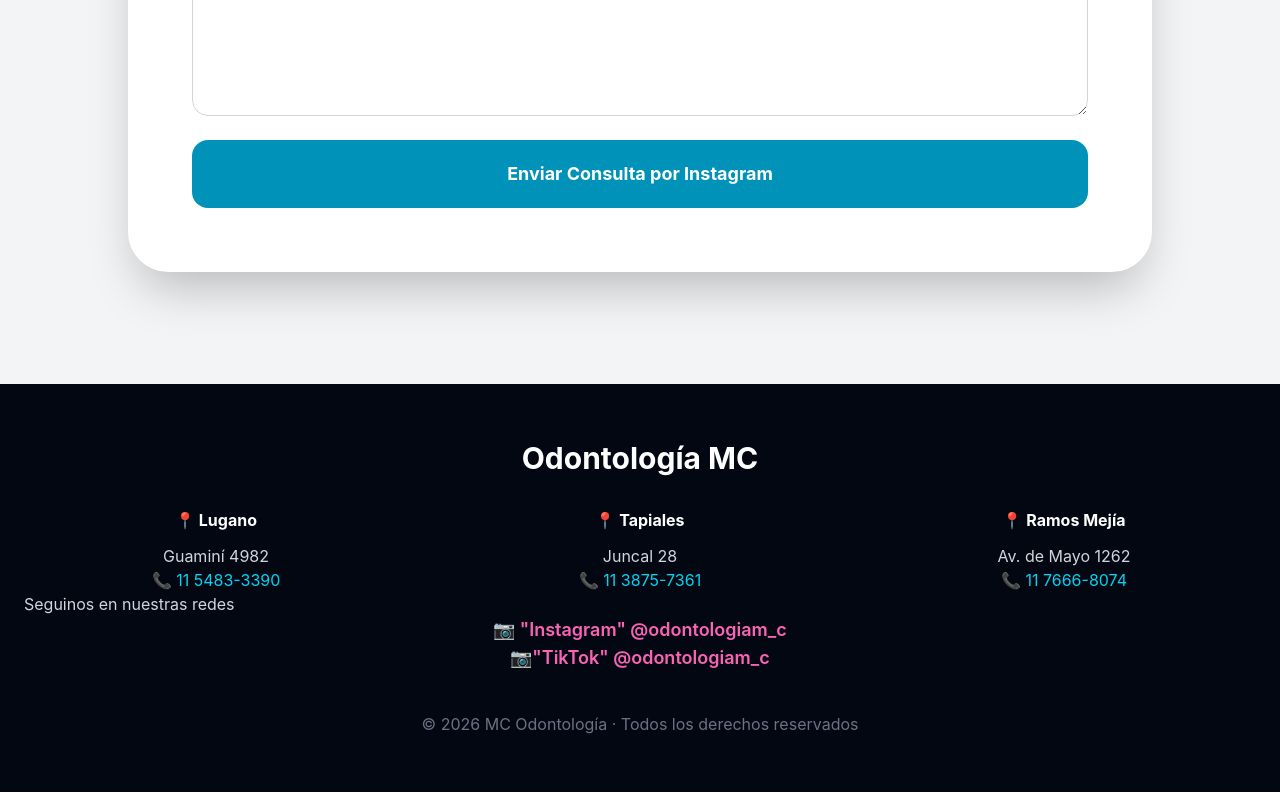
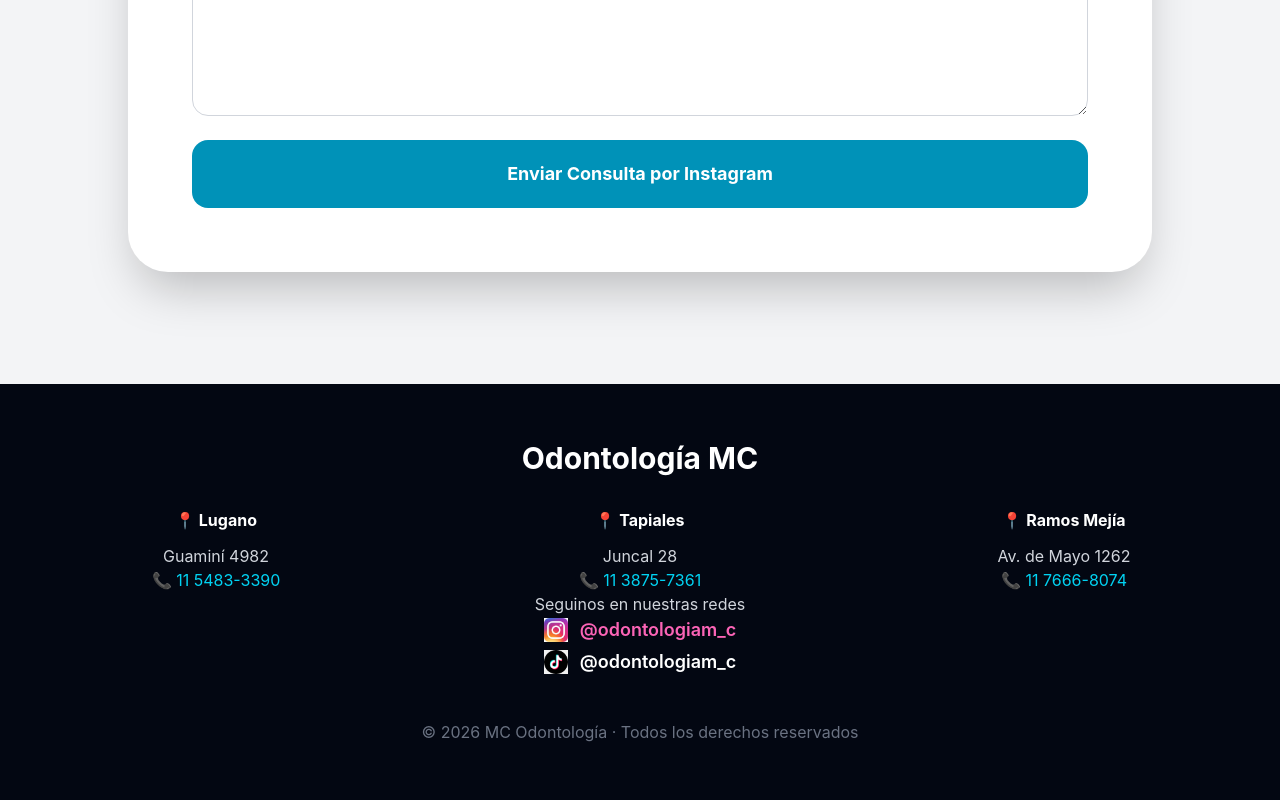
Before and after one commit to seba0702-sl/mcodontologia, a React (Vite) app: page / in a window 1280 px wide. Shown: the part 6176-6976 px from the top of the page. Built offline with nearby package versions, Linux system fonts and the light colour scheme.

Commit message:
seo inicial

```diff
--- a/src/App.jsx
+++ b/src/App.jsx
@@ -698,14 +698,38 @@ rounded-full
               <a href="https://wa.me/5491176668074" target="_blank" rel="noopener noreferrer" className="text-cyan-400 hover:text-cyan-300">📞 11 7666-8074</a>
             </div>
           </div>
-          <p>Seguinos en nuestras redes</p>
+
           <div className="m<pt-10 text-center">
-            <a href="https://www.instagram.com/odontologiam_c" target="_blank" rel="noopener noreferrer" className="inline-flex items-center gap-3 text-pink-400 hover:text-pink-300 font-semibold text-lg">
-              📷 "Instagram" @odontologiam_c
-            </a><br />
-            <a href="https://www.tiktok.com/@odontologiam_c?_r=1&_t=ZS-96XnZWeMx4X" target="_blank" rel="noopener noreferrer" className="inline-flex items-center gap-3 text-pink-400 hover:text-pink-300 font-semibold text-lg">
-              📷"TikTok" @odontologiam_c
-            </a>
+            <h1>Seguinos en nuestras redes</h1>
+            <a
+  href="https://www.instagram.com/odontologiam_c"
+  target="_blank"
+  rel="noopener noreferrer"
+  className="inline-flex items-center gap-3 text-pink-400 hover:text-pink-300 font-semibold text-lg"
+>
+  <img
+    src="/iconos/instagram.png"
+    alt="Instagram"
+    className="w-6 h-6"
+  />
+  @odontologiam_c
+</a>
+
+<br />
+
+<a
+  href="https://www.tiktok.com/@odontologiam_c"
+  target="_blank"
+  rel="noopener noreferrer"
+  className="inline-flex items-center gap-3 text-white hover:text-gray-300 font-semibold text-lg"
+>
+  <img
+    src="/iconos/tiktok.png"
+    alt="TikTok"
+    className="w-6 h-6"
+  />
+  @odontologiam_c
+</a>
           </div>
           <div className="mt-10 text-center text-gray-500">
             © 2026 MC Odontología · Todos los derechos reservados
```
Also changed, not shown: public/iconos/instagram.png (added), public/iconos/tiktok.png (added).
